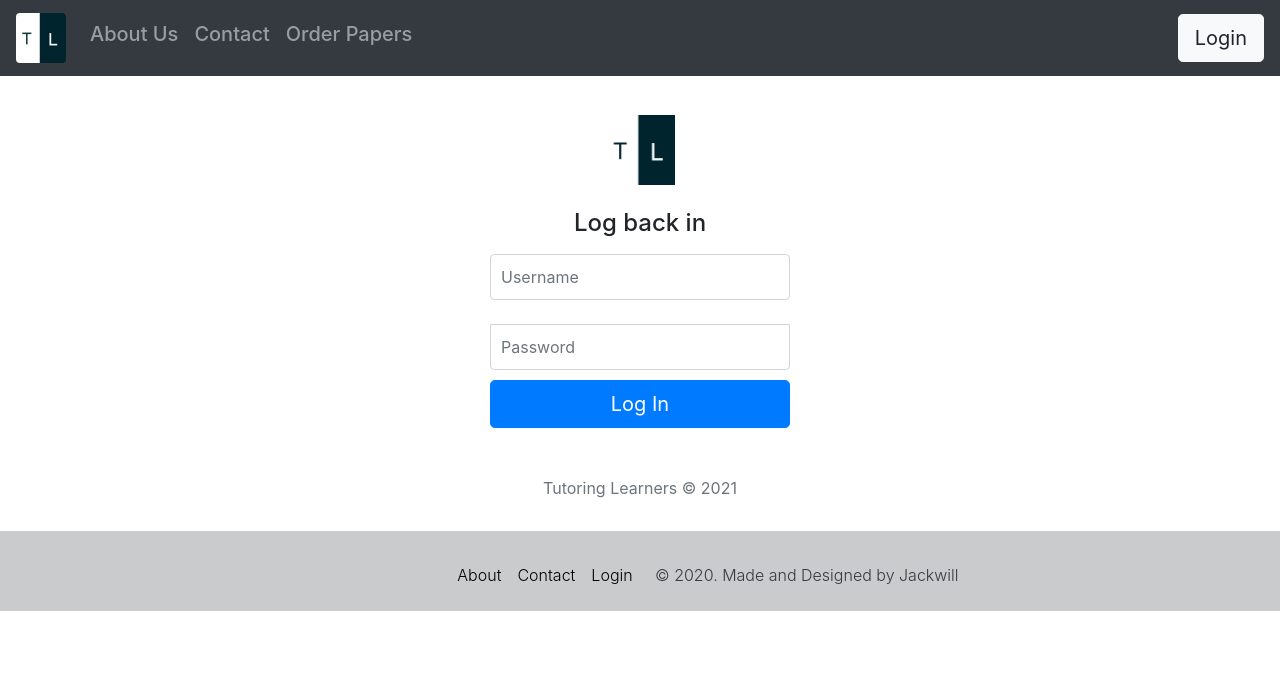
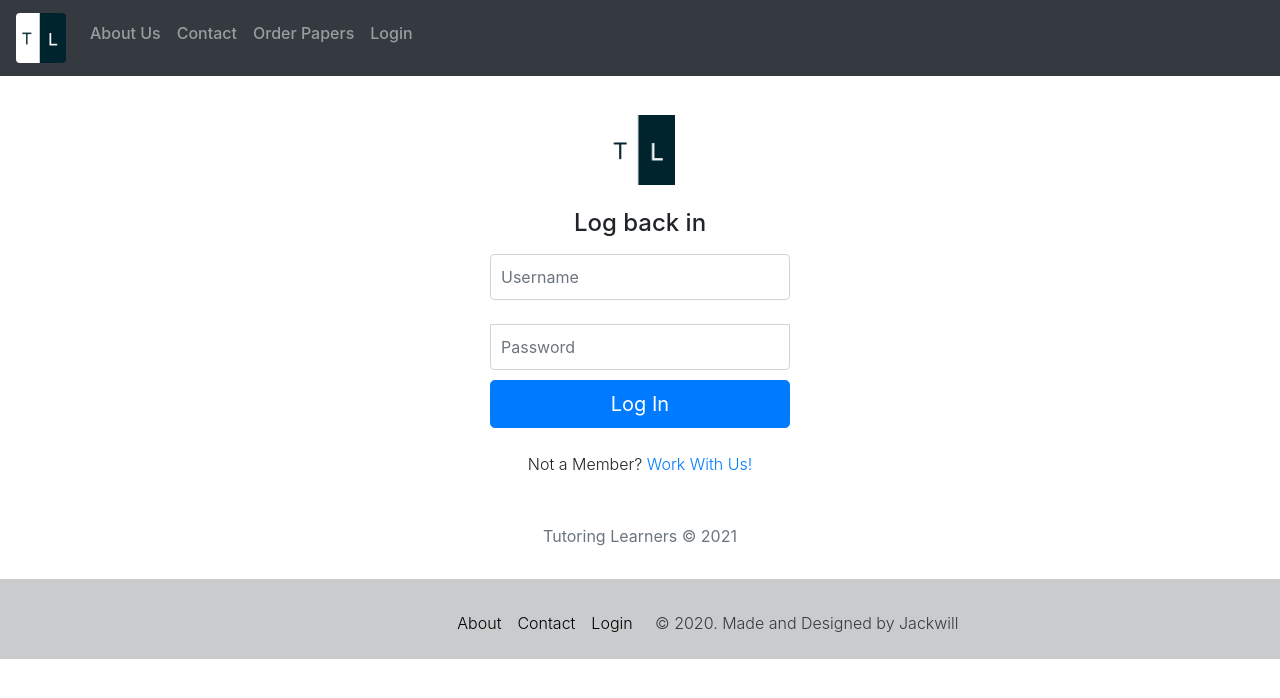
Before and after one commit to mundiakaluson/TL-django, a Django app: page /writers/login in a window 1280 px wide. Shown: the top 698 px of the page. Run offline with Django 3.2, Linux system fonts and the light colour scheme; some libraries are stand-ins or nearby versions.

Commit message:
some issues again

```diff
--- a/TL/TL/templates/base.html
+++ b/TL/TL/templates/base.html
@@ -27,25 +27,22 @@
             <div class="collapse navbar-collapse font-weight-light" id="navbarSupportedContent">
               <ul class="navbar-nav mr-auto">
                 <li class="nav-item">
-                  <a class="nav-link" href=""><h5>About Us</h5></a>
+                  <a class="nav-link" href=""><h6>About Us</h6></a>
                 </li>
                 <li class="nav-item">
-                  <a class="nav-link" href=""><h5>Contact</h5></a>
+                  <a class="nav-link" href=""><h6>Contact</h6></a>
                 </li>
                 <li class="nav-item">
-                  <a class="nav-link" href=""><h5>Order Papers</h5></a>
+                  <a class="nav-link" href=""><h6>Order Papers</h6></a>
                 </li>
-              </ul>
-              <form class="form-inline my-2 my-lg-0">
-
+              <li class="nav-item">
                 {% if user.is_authenticated %}
-                  <a href="{% url 'logout' %}"><button class="btn btn-light btn-lg" type="submit" >Logout</button></a>
-
+                <a class="nav-link" href="{% url 'logout' %}"><h6>Logout</h6></a>
                 {% else %}
-
-                  <button class="btn btn-light btn-lg" type="submit">Login</button>
+                <a class="nav-link" href="{% url 'login' %}"><h6>Login</h6></a>
                 {% endif %}
-              </form>
+              </li>
+            </ul>
             </div>
           </nav>
     </header>
--- a/TL/writers/templates/writers/login.html
+++ b/TL/writers/templates/writers/login.html
@@ -36,20 +36,27 @@
 }
 </style>
     <br>
+
+{% if error %}
+    <p style="color: red;">{{ error }}</p>
+{% endif %}
 <div class="container">
 
     <body class="text-center">
 
         <div class="cointainer">
         <main class="form-signin">
-          <form action="{% url 'register' %}" method="POST">
-              {% csrf_token %}
+          <form action="{% url 'login' %}" method="POST">
+            {% csrf_token %}
             <img class="mb-4" src="{% static 'logo.png' %}" alt="" width="70" height="70">
             <h1 class="h4 mb-3 fw-normal">Log back in</h1>
             <input type="text" class="form-control" placeholder="Username" name="username" required >
             <br>
             <input type="password" class="form-control" placeholder="Password" name="password" required>
             <button class="w-100 btn btn-lg btn-primary" type="submit">Log In</button>
+            <br>
+            <br>
+            <p class="font-weight-light">Not a Member? <a href="{% url 'register' %}">Work With Us!</a></p>
             <p class="mt-5 mb-3 text-muted">Tutoring Learners &copy; {% now 'Y' %}</p>
           </form>
         </main>
--- a/TL/writers/views.py
+++ b/TL/writers/views.py
@@ -34,6 +34,7 @@ def register(request):
         return render(request, 'writers/register.html')
 
 def login(request):
+
     if request.method == 'POST':
         user = auth.authenticate(username=request.POST['username'], password=request.POST['password'])
         if user is not None:
```
Also changed, not shown: TL/writers/templates/writers/register.html (+7 -1 lines).
